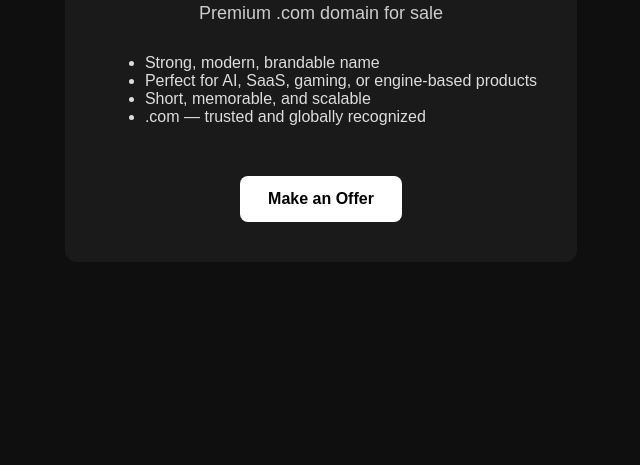
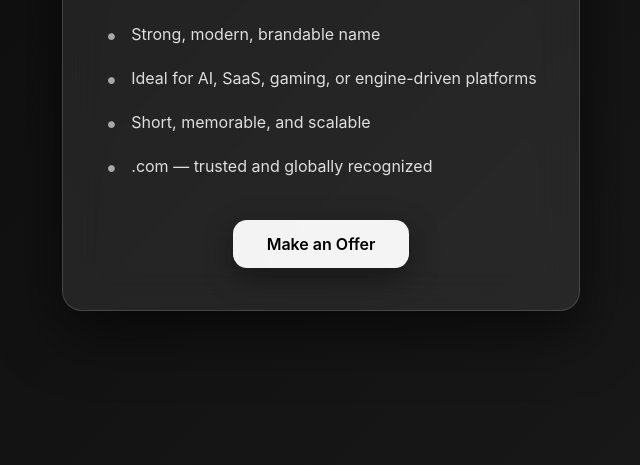
Before and after one commit to sxdxk213/GOATENGINE, a plain HTML site: page index.html in a window 1280 px wide. Shown: the part 335-800 px from the top of the page, without its empty margins (319-959 px from the left). Drawn offline with Linux system fonts and the light colour scheme.

Commit message:
Update index.html

```diff
--- a/index.html
+++ b/index.html
@@ -3,11 +3,12 @@
 <head>
   <meta charset="UTF-8">
   <title>GoatEngine.com — Domain For Sale</title>
-  <meta name="description" content="GoatEngine.com is a premium, brandable .com domain ideal for AI, SaaS, gaming, and engine-driven platforms.">
+  <meta name="description" content="GoatEngine.com is a premium brandable .com domain ideal for AI, SaaS, gaming, and engine-driven platforms.">
+
   <style>
     body {
-      font-family: Arial, sans-serif;
-      background: #0f0f0f;
+      font-family: -apple-system, BlinkMacSystemFont, "Segoe UI", Roboto, Helvetica, Arial, sans-serif;
+      background: linear-gradient(135deg, #0b0b0b, #1a1a1a);
       color: #ffffff;
       display: flex;
       justify-content: center;
@@ -15,39 +16,81 @@
       height: 100vh;
       margin: 0;
     }
+
     .box {
-      max-width: 600px;
+      max-width: 620px;
+      padding: 42px;
       text-align: center;
-      padding: 40px;
-      border-radius: 12px;
-      background: #1a1a1a;
+
+      /* Glass effect */
+      background: rgba(255, 255, 255, 0.08);
+      backdrop-filter: blur(20px);
+      -webkit-backdrop-filter: blur(20px);
+
+      border-radius: 20px;
+      border: 1px solid rgba(255, 255, 255, 0.15);
+      box-shadow: 0 20px 60px rgba(0, 0, 0, 0.6);
     }
+
     h1 {
-      font-size: 42px;
-      margin-bottom: 10px;
+      font-size: 44px;
+      margin-bottom: 8px;
+      letter-spacing: -0.5px;
     }
+
     p {
-      color: #cccccc;
       font-size: 18px;
+      color: rgba(255, 255, 255, 0.75);
+      margin-bottom: 28px;
     }
+
     ul {
+      list-style: none;
+      padding: 0;
+      margin: 0 auto 32px;
+      max-width: 440px;
       text-align: left;
-      margin: 30px auto;
-      max-width: 420px;
-      color: #dddddd;
     }
+
+    ul li {
+      padding: 12px 0;
+      font-size: 16px;
+      color: rgba(255, 255, 255, 0.85);
+      position: relative;
+      padding-left: 26px;
+    }
+
+    ul li::before {
+      content: "•";
+      position: absolute;
+      left: 0;
+      color: rgba(255, 255, 255, 0.6);
+      font-size: 22px;
+      line-height: 1;
+    }
+
     a.button {
       display: inline-block;
-      margin-top: 20px;
-      padding: 14px 28px;
-      background: #ffffff;
+      padding: 14px 34px;
+      font-size: 16px;
+      font-weight: 600;
+      border-radius: 14px;
+
+      background: rgba(255, 255, 255, 0.95);
       color: #000;
       text-decoration: none;
-      font-weight: bold;
-      border-radius: 8px;
+
+      transition: transform 0.2s ease, box-shadow 0.2s ease;
+      box-shadow: 0 10px 30px rgba(0, 0, 0, 0.4);
+    }
+
+    a.button:hover {
+      transform: translateY(-2px);
+      box-shadow: 0 16px 40px rgba(0, 0, 0, 0.55);
     }
   </style>
 </head>
+
 <body>
   <div class="box">
     <h1>GoatEngine.com</h1>
@@ -55,12 +98,12 @@
 
     <ul>
       <li>Strong, modern, brandable name</li>
-      <li>Perfect for AI, SaaS, gaming, or engine-based products</li>
+      <li>Ideal for AI, SaaS, gaming, or engine-driven platforms</li>
       <li>Short, memorable, and scalable</li>
       <li>.com — trusted and globally recognized</li>
     </ul>
 
-    <a class="button" href="mailto:birechsadek@gmail.com">Make an Offer</a>
+    <a class="button" href="mailto:YOUR@email.com">Make an Offer</a>
   </div>
 </body>
 </html>
```
